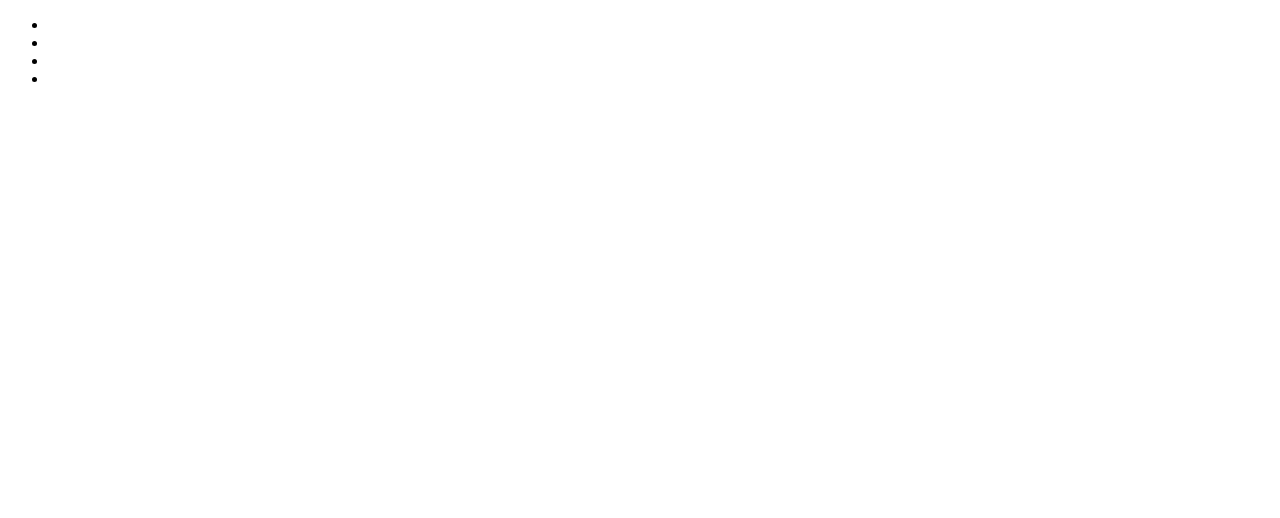
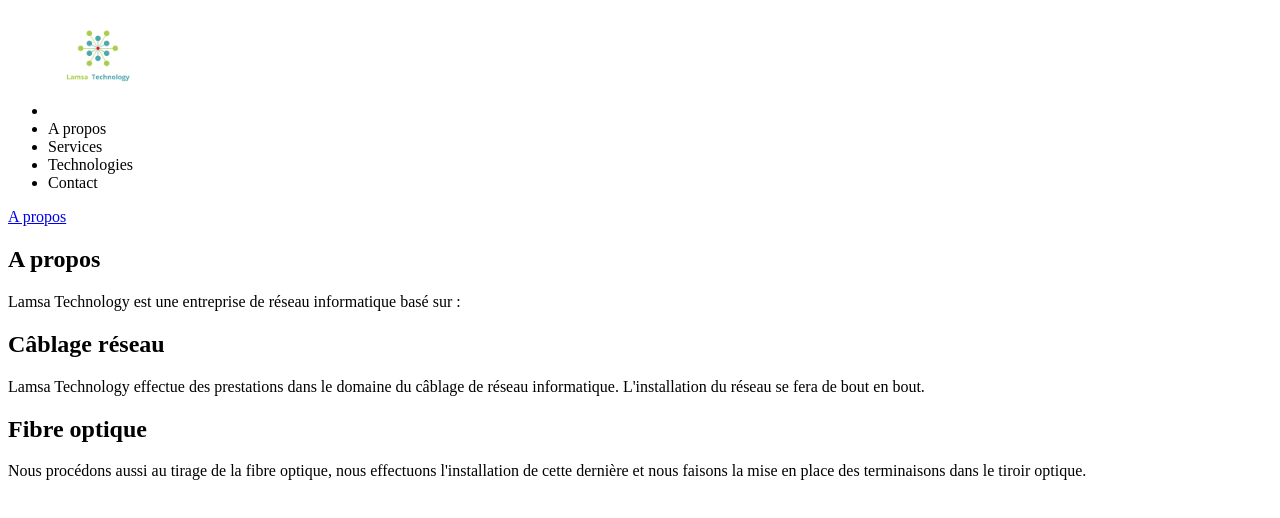
Before and after one commit to abdousalam883/projet_final, a plain HTML site: page index.html in a window 1280 px wide. Drawn offline with Linux system fonts and the light colour scheme.

Commit message:
Add files via upload

```diff
--- a/index.html
+++ b/index.html
@@ -10,16 +10,41 @@
         <nav>
             <ul class="nav-list-block">
                 <div class="nav-list-block">
-                    <li class="nav-list-item"></li>
-                    <li></li>
-                    <li></li>
-                    <li></li>
+                    <li class="nav-list-item"><img src="Lamsa Technology.png" alt="lamsa_logo" width="100px"></li>
+                    <li class="nav-list-item">A propos</li>
+                    <li class="nav-list-item">Services</li>
+                    <li class="nav-list-item">Technologies</li>
+                    <li class="nav-list-item">Contact</li>
                 </div>
             </ul>
         </nav>
     </header>
     <main>
+        <section>
+            <a href="apropos">A propos</a>
+            <h1>A propos</h1>
+            <p>
+                Lamsa Technology est une entreprise de réseau informatique basé sur :
+            </p>
+            <div class="col-2">
+                <h2>Câblage réseau</h2>
+                <p>
+                    Lamsa Technology effectue des prestations dans le domaine du câblage de réseau informatique.
+                    L'installation du réseau se fera de bout en bout.
+                </p>
+            </div>
+            <div class="col-2">
+                <h2>Fibre optique</h2>
+                <p>
+                    Nous procédons aussi au tirage de la fibre optique, nous effectuons l'installation de cette
+                    dernière et nous faisons la mise en place des terminaisons dans le tiroir optique.
+                </p>
+            </div>
 
+        </section>
+        <section >
+
+        </section>
     </main>
     <footer>
 
```
